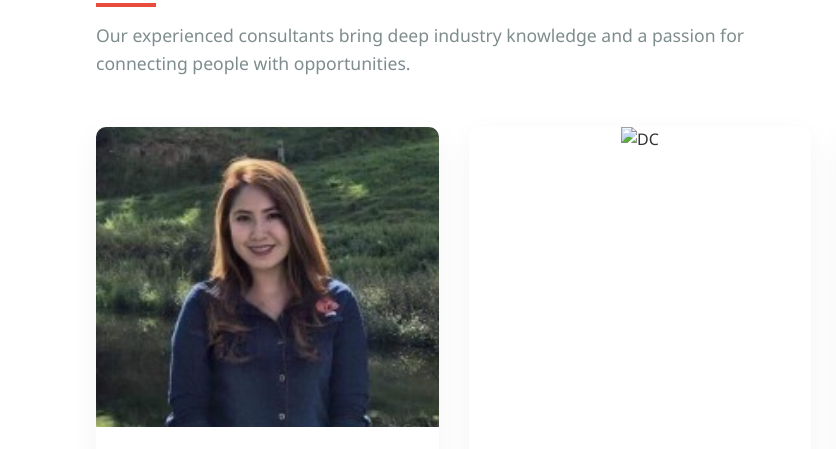
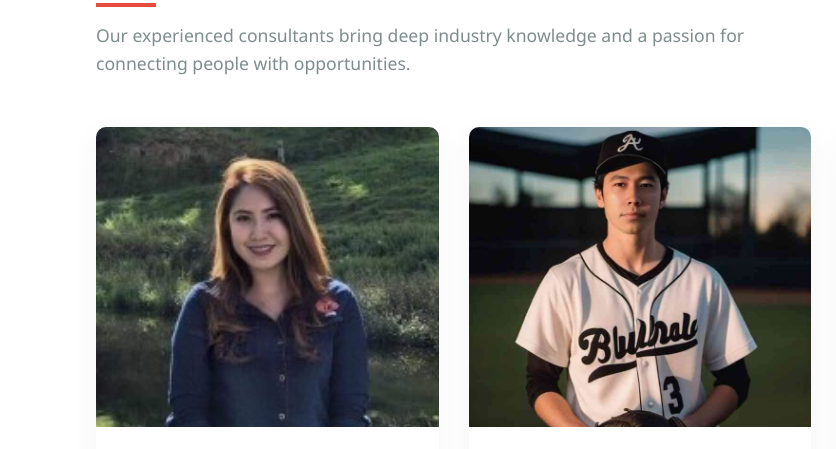
Before and after one commit to dionnelavan/excelsior, a plain HTML site: page index.html in a window 1280 px wide. Shown: the part 3345-3794 px from the top of the page, 0-836 px from the left. Drawn offline with Linux system fonts and the light colour scheme.

Commit message:
Update index.html

```diff
--- a/index.html
+++ b/index.html
@@ -191,7 +191,7 @@
 
                 <div class="team-member">
                     <div class="member-img">
-                        <img src="FB_IMG_1749793287287" alt="DC">
+                        <img src="FB_IMG_1749793287287.jpg" alt="DC">
                         <div class="social-links">
                             <a href="#"><i class="fab fa-linkedin-in"></i></a>
                             <a href="#"><i class="fab fa-twitter"></i></a>
```
